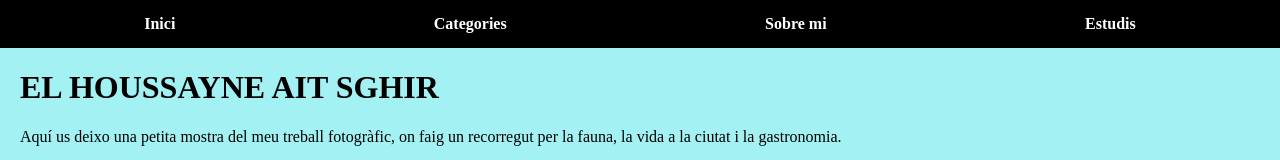
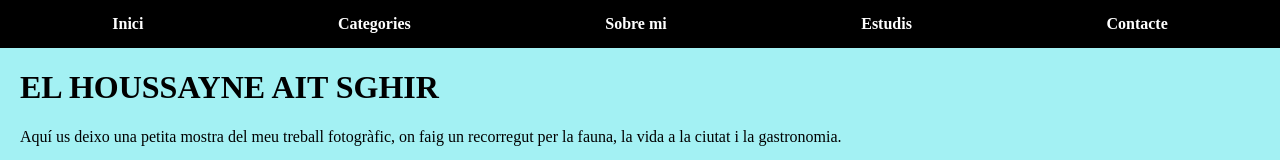
Before and after one commit to pjeux05-cyber/el-meu-portfoli, a plain HTML site: page index.html in a window 1280 px wide. Shown: the top 160 px of the page. Drawn offline with Linux system fonts and the light colour scheme.

Commit message:
Add 'Contacte' link to navigation menu

```diff
--- a/index.html
+++ b/index.html
@@ -12,6 +12,7 @@
             <a href="pages/categories.html">Categories</a>
             <a href="pages/sobre_mi.html">Sobre mi</a>
             <a href="pages/estudis.html"> Estudis</a>
+            <a href="pages/contacta.html">Contacte</a>
         </nav>
     </header>
 
```
